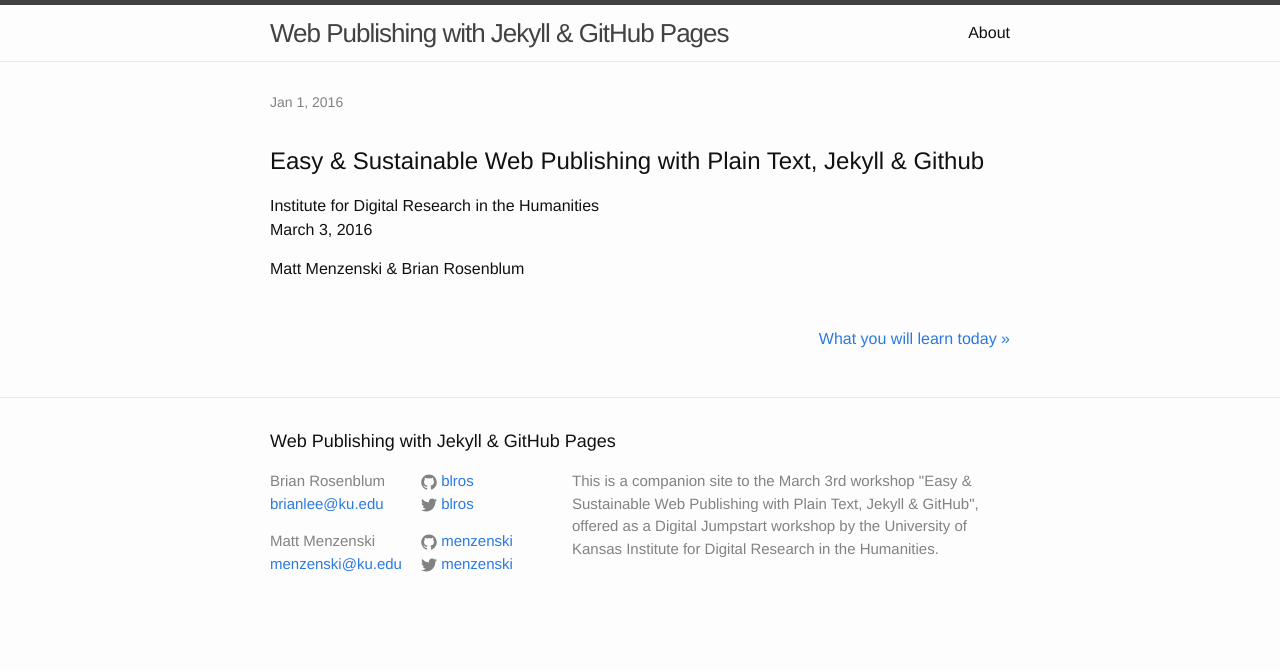
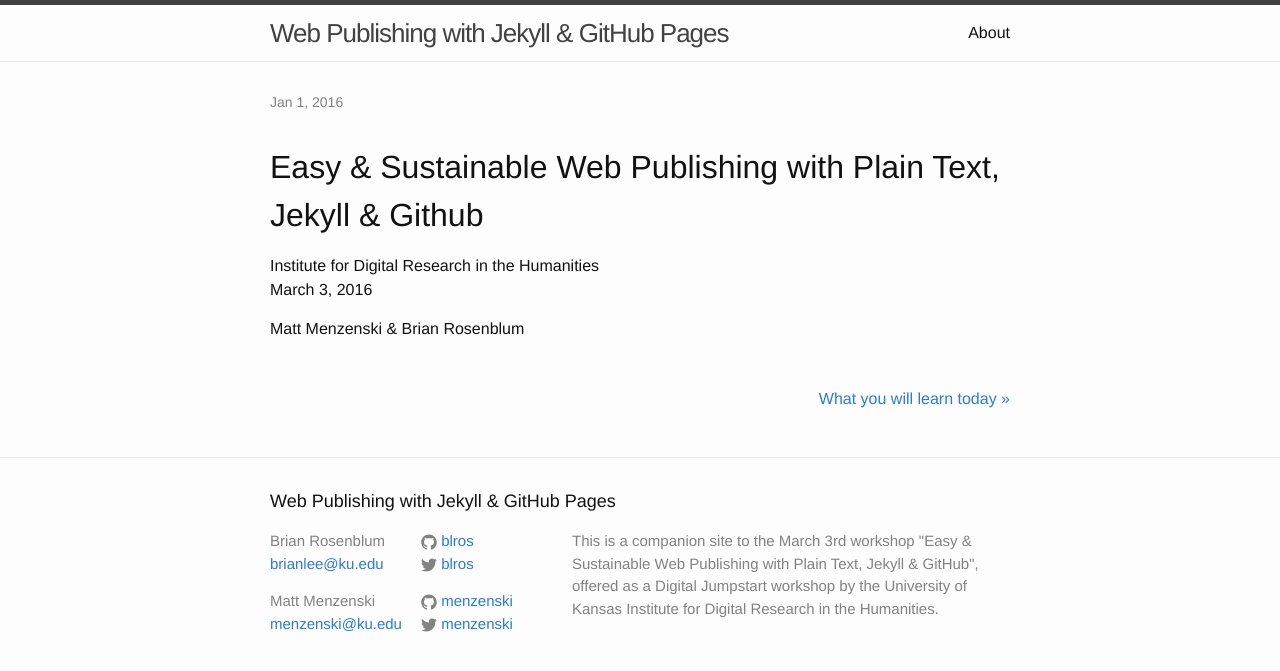
Before and after one commit to menzenski/idrh-static-site-workshop, a Jekyll site: the page built from _posts/2016-01-01-Start.md, in a window 1280 px wide. Shown: the top 671 px of the page. Built offline with Jekyll 4.4.1, drawn with Linux system fonts in a browser that asks for light colours.

```diff
--- a/_posts/2016-01-01-Start.md
+++ b/_posts/2016-01-01-Start.md
@@ -1,10 +1,11 @@
 ---
 layout: post
-title: "Start"
+title: Start
 published: true
 ---
 
-# Easy & Sustainable Web Publishing with Plain Text, Jekyll & Github
+
+## Easy & Sustainable Web Publishing with Plain Text, Jekyll & Github
 
 Institute for Digital Research in the Humanities
 March 3, 2016
```
